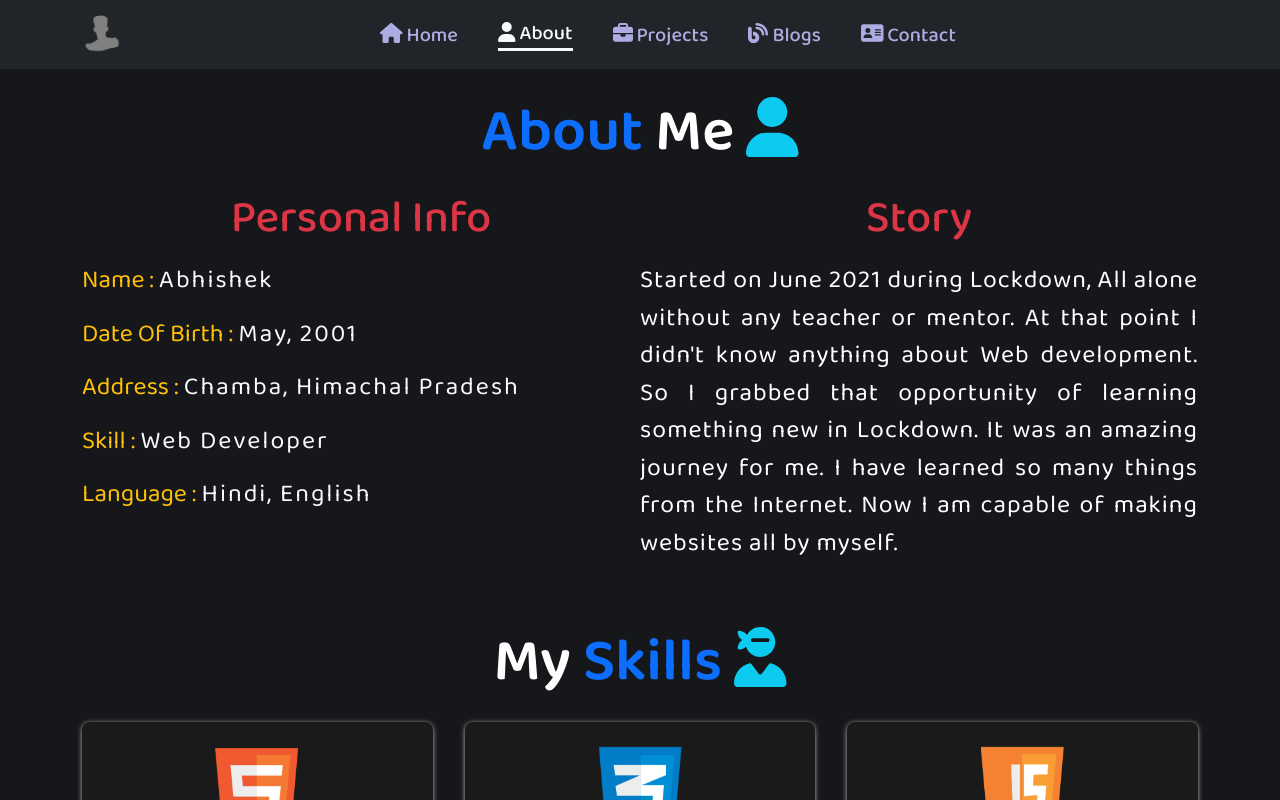
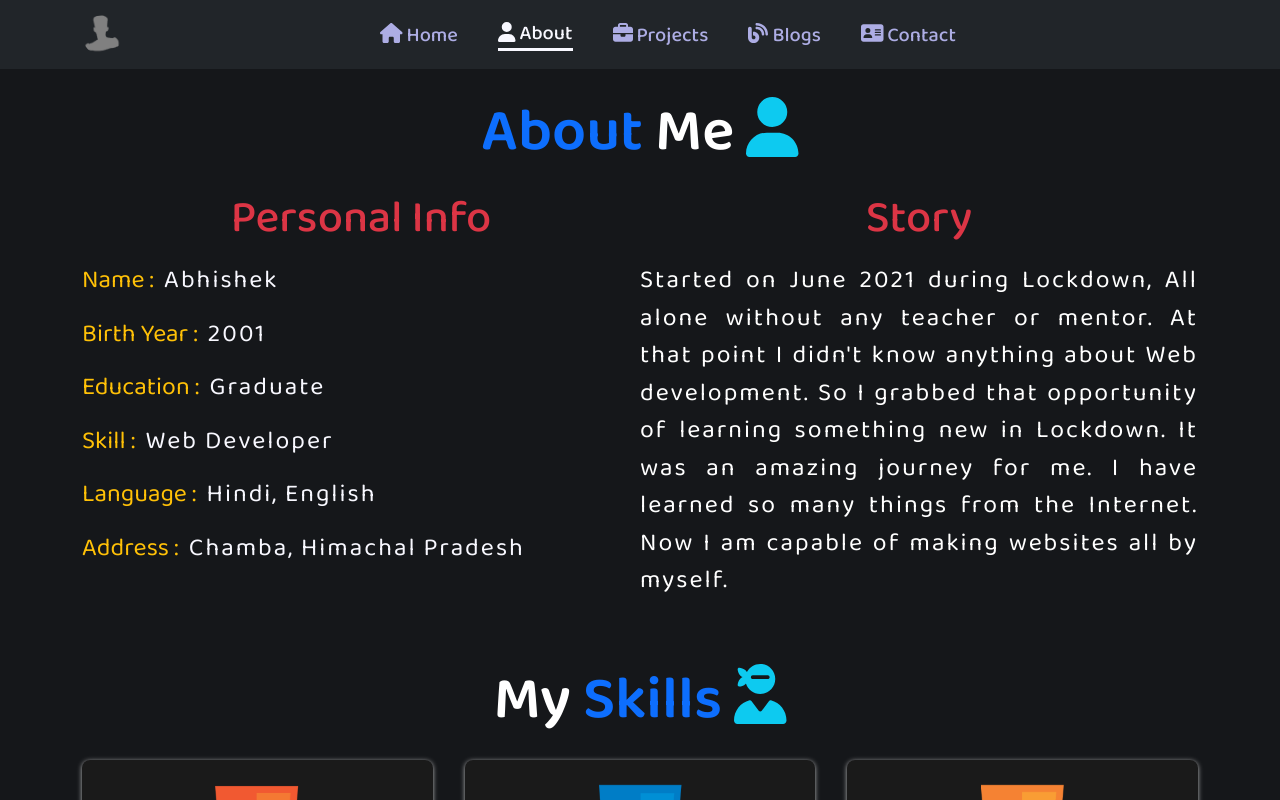
Before and after one commit to 2-rust/portfolio, a React (Create React App) app: page /about in a window 1280 px wide. Shown: the top 800 px of the page. Built offline with nearby package versions, Linux system fonts and the light colour scheme.

Commit message:
narmal change

```diff
--- a/src/components/about/About.jsx
+++ b/src/components/about/About.jsx
@@ -25,16 +25,19 @@ const About = () => {
                         Name : <span> Abhishek </span>
                     </p>
                     <p className="paragraph text-warning">
-                        Date Of Birth : <span> May, 2001 </span>
+                        Birth Year : <span> 2001 </span>
                     </p>
                     <p className="paragraph text-warning">
-                        Address : <span> Chamba, Himachal Pradesh </span>
+                        Education : <span> Graduate </span>
                     </p>
                     <p className="paragraph text-warning">
                         Skill : <span> Web Developer </span>
                     </p>
                     <p className="paragraph text-warning">
                         Language : <span> Hindi, English </span>
+                    </p>
+                    <p className="paragraph text-warning">
+                        Address : <span> Chamba, Himachal Pradesh </span>
                     </p>
                 </div>
 
--- a/src/components/about/about.css
+++ b/src/components/about/about.css
@@ -7,12 +7,16 @@
 }
 
 .about-info-left span {
-  color: ghostwhite;
+  color: #f8f8ff;
   letter-spacing: 2px;
+  margin-left: 5px;
+
 }
 
+
 .about-info-right p {
-  letter-spacing: 1px;
+  color: #f8f8ff;
+  letter-spacing: 2px;
   text-align: justify;
 }
 
--- a/src/components/home/Home.jsx
+++ b/src/components/home/Home.jsx
@@ -27,7 +27,7 @@ const Home = () => {
           Hey, This Is <span className="text-primary"> Abhishek</span>{" "}
         </h2>
         <h3 className="mb-3 animated-right" style={{ animationDelay: ".3s" }}>
-          I Am <span className="text-danger">
+          I'm A <span className="text-danger">
             <Typed
               strings={["Designer", "Developer", "Coder"]}
               typeSpeed={100}
```
